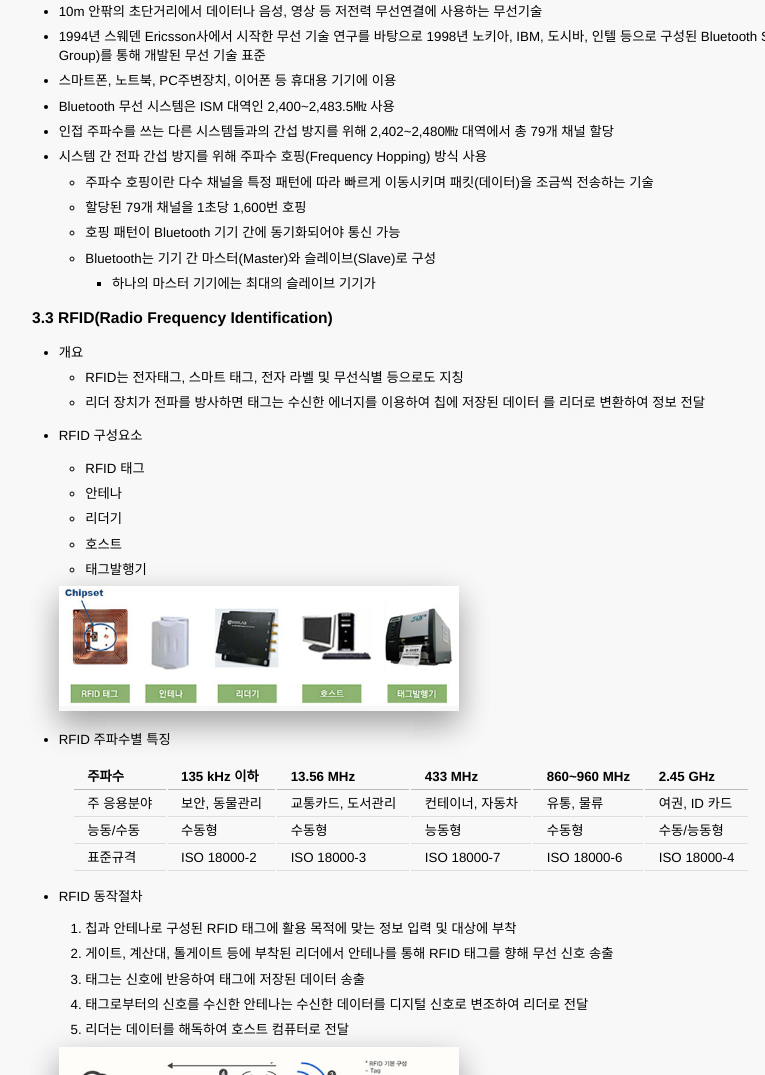
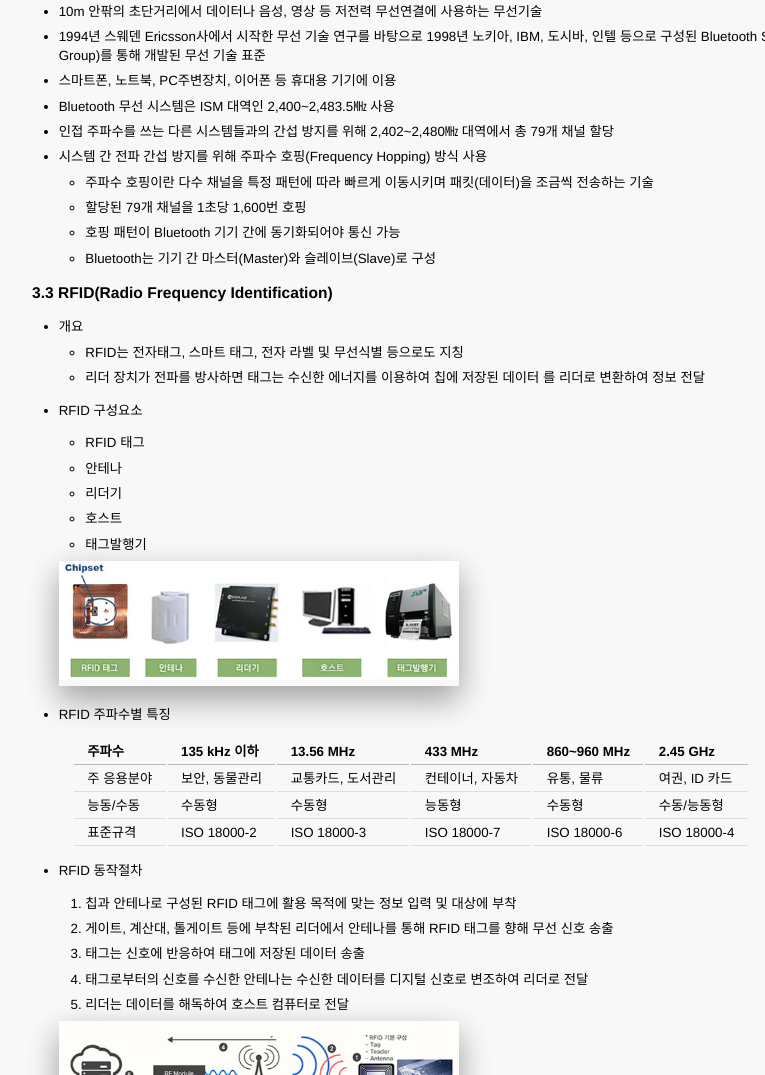
Before and after one commit to kwanulee/iot, a plain HTML site: page docs/network/iot_network.html in a window 1280 px wide. Shown: the part 5709-6784 px from the top of the page, without its empty margins (181-946 px from the left). Drawn offline with nearby package versions, Linux system fonts and the light colour scheme; some packages are replaced by stand-ins of ours.

Commit message:
미완성 문장 삭제

```diff
--- a/docs/network/iot_network.html
+++ b/docs/network/iot_network.html
@@ -522,11 +522,7 @@ Group)를 통해 개발된 무선 기술 표준</li>
 <li>주파수 호핑이란 다수 채널을 특정 패턴에 따라 빠르게 이동시키며 패킷(데이터)을 조금씩 전송하는 기술</li>
 <li>할당된 79개 채널을 1초당 1,600번 호핑</li>
 <li>호핑 패턴이 Bluetooth 기기 간에 동기화되어야 통신 가능</li>
-<li>Bluetooth는 기기 간 마스터(Master)와 슬레이브(Slave)로 구성
-
-<ul>
-<li>하나의 마스터 기기에는 최대의 슬레이브 기기가</li>
-</ul></li>
+<li>Bluetooth는 기기 간 마스터(Master)와 슬레이브(Slave)로 구성</li>
 </ul></li>
 </ul>
 
```
Also changed, not shown: 1 other file.
